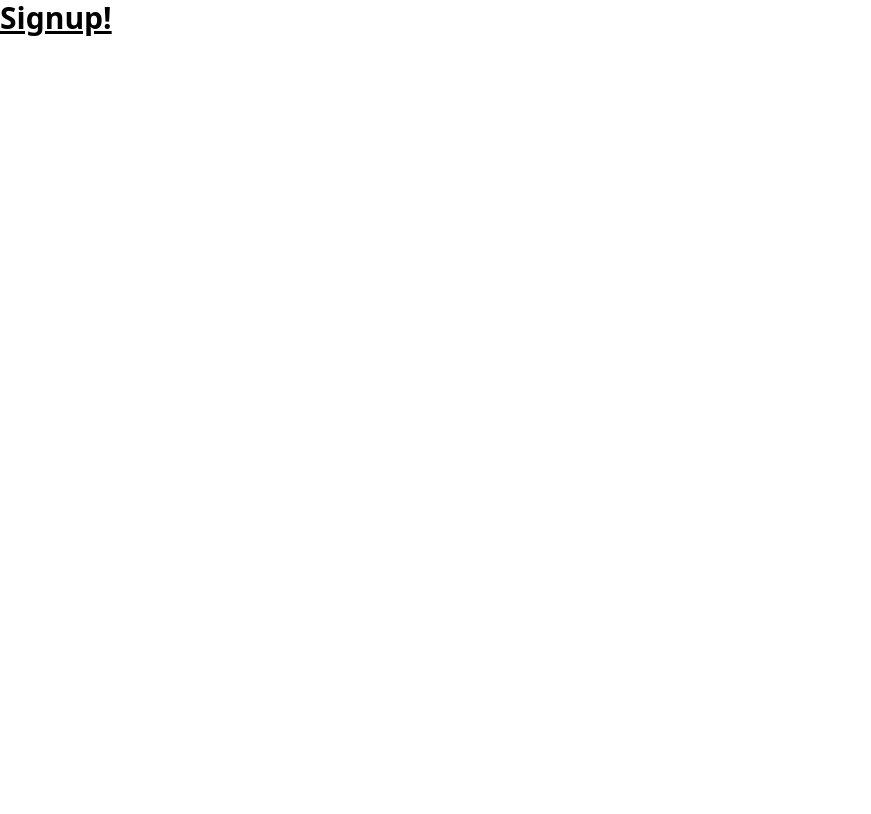
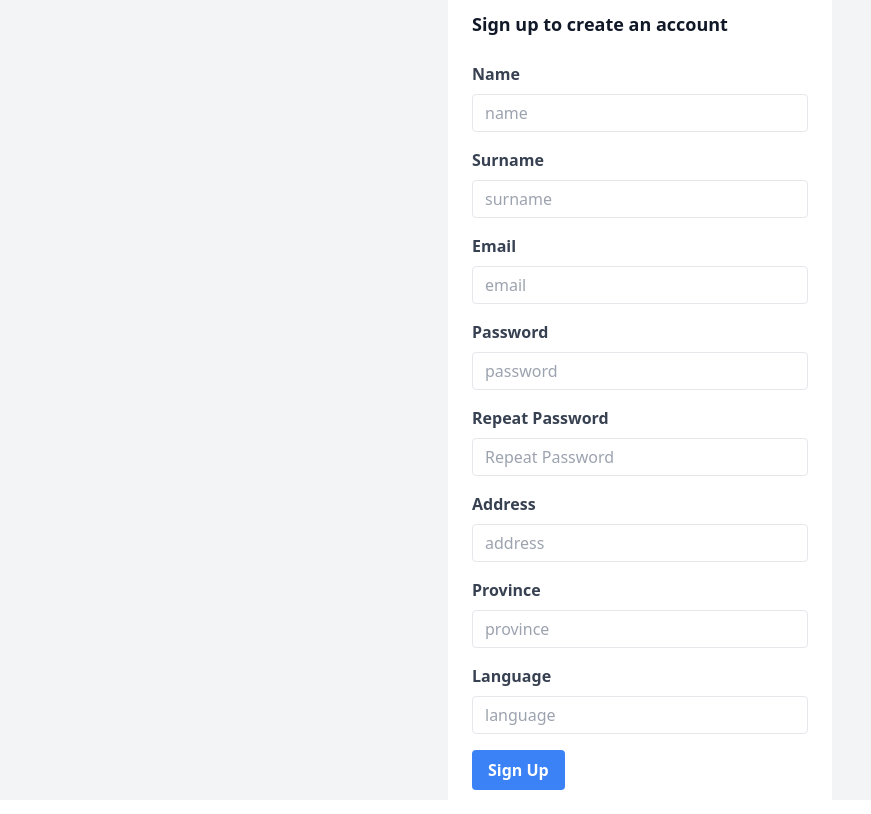
Before and after one commit to AndreaRettaroli/Recycle-Project-asw-21-22, a React (Vite) app in the folder client/: page /signup in a window 1280 px wide. Shown: the whole page, without its empty margins (0-871 px from the left). Built offline with nearby package versions, Linux system fonts and the light colour scheme; sample sign-in values are in the browser's storage.

Commit message:
feat: :construction: create signup form

```diff
--- a/client/src/pages/Signup.tsx
+++ b/client/src/pages/Signup.tsx
@@ -1,7 +1,263 @@
-import React from "react";
+import React, { FC } from "react";
+import { useForm } from "react-hook-form";
+import { useDispatch } from "react-redux";
+import { useNavigate } from "react-router-dom";
+import Api from "../api/Api";
+import useUserSession from "../hooks/useUserSession";
+import { setAuthUser } from "../redux/user.slice";
 
-const Signup = () => {
-  return <h1 className="text-3xl font-bold underline">Signup!</h1>;
+interface SignUpFormInput {
+  name: string;
+  surname: string;
+  email: string;
+  password: string;
+  repeatPassword: string;
+  address: string;
+  province: string;
+  language: string;
+}
+
+export const Signup: FC = () => {
+  const dispatch = useDispatch();
+  const navigate = useNavigate();
+
+  const { isLoggedIn, loggedUser, login, logout } = useUserSession();
+
+  const {
+    register,
+    handleSubmit,
+    formState: { errors },
+    watch,
+  } = useForm<SignUpFormInput>({
+    name: "",
+    surname: "",
+    email: "",
+    password: "",
+    repeatPassword: "",
+    address: "",
+    province: "",
+    language: "",
+  });
+  const onSubmit = async (data: SignUpFormInput, event: Event) => {
+    event.preventDefault();
+    signup(data);
+  };
+
+  const signup = async (data: SignUpFormInput) => {
+    try {
+      const response = await Api.post("/api/signup", data);
+      if (response.status === 200) {
+        dispatch(setAuthUser(response.data));
+        login(response.data.token, response.data._id);
+        navigate("/home");
+      }
+    } catch (err) {}
+  };
+
+  const password = React.useRef({});
+  password.current = watch("password", "");
+
+  return (
+    <div className="flex justify-center items-center h-screen bg-gray-100">
+      <div className="bg-white rounded-lg w-96 p-6">
+        <h2 className="text-lg font-semibold text-gray-900 mb-6">
+          Sign up to create an account
+        </h2>
+        <form onSubmit={handleSubmit(onSubmit)}>
+          <div className="mb-4">
+            <label
+              htmlFor="name"
+              className="block text-gray-700 font-bold mb-2"
+            >
+              Name
+            </label>
+            <input
+              type="text"
+              id="name"
+              placeholder="name"
+              className={`appearance-none border rounded w-full py-2 px-3 text-gray-700 leading-tight focus:outline-none focus:shadow-outline ${
+                errors.name ? "border-red-500" : ""
+              }`}
+              {...register("name", { required: true })}
+            />
+            {errors.name && (
+              <p className="text-red-500 text-sm">{errors.name.message}</p>
+            )}
+          </div>
+          <div className="mb-4">
+            <label
+              htmlFor="surname"
+              className="block text-gray-700 font-bold mb-2"
+            >
+              Surname
+            </label>
+            <input
+              type="text"
+              id="surname"
+              placeholder="surname"
+              className={`appearance-none border rounded w-full py-2 px-3 text-gray-700 leading-tight focus:outline-none focus:shadow-outline ${
+                errors.surname ? "border-red-500" : ""
+              }`}
+              {...register("surname", { required: true })}
+            />
+            {errors.surname && (
+              <p className="text-red-500 text-sm">{errors.surname.message}</p>
+            )}
+          </div>
+          <div className="mb-4">
+            <label
+              htmlFor="email"
+              className="block text-gray-700 font-bold mb-2"
+            >
+              Email
+            </label>
+            <input
+              type="email"
+              id="email"
+              placeholder="email"
+              className={`appearance-none border rounded w-full py-2 px-3 text-gray-700 leading-tight focus:outline-none focus:shadow-outline ${
+                errors.email ? "border-red-500" : ""
+              }`}
+              {...register("email", {
+                required: true,
+                pattern: {
+                  value: /^[A-Z0-9._%+-]+@[A-Z0-9.-]+\.[A-Z]{2,}$/i,
+                  message: "Invalid Email",
+                },
+              })}
+            />
+            {errors.email && (
+              <p className="text-red-500 text-sm">{errors.email.message}</p>
+            )}
+          </div>
+          <div className="mb-4">
+            <label
+              htmlFor="password"
+              className="block text-gray-700 font-bold mb-2"
+            >
+              Password
+            </label>
+            <input
+              type="password"
+              id="password"
+              placeholder="password"
+              className={`appearance-none border rounded w-full py-2 px-3 text-gray-700 leading-tight focus:outline-none focus:shadow-outline ${
+                errors.password ? "border-red-500" : ""
+              }`}
+              {...register("password", {
+                required: true,
+                pattern: {
+                  value:
+                    /^(?=.*[A-Z])(?=.*\d)(?=.*[@$!%^&*()_+={}[\]|;:"<>,.?/~`])[A-Za-z\d@$!%^&*()_+={}[\]|;:"<>,.?/~`]{8,}$/,
+                  message: "Invalid password. Please use a stronger password.",
+                },
+              })}
+            />
+            {errors.password && (
+              <p className="text-red-500 text-sm">{errors.password.message}</p>
+            )}
+          </div>
+          <div className="mb-4">
+            <label
+              htmlFor="repeatPassword"
+              className="block text-gray-700 font-bold mb-2"
+            >
+              Repeat Password
+            </label>
+            <input
+              type="password"
+              id="repeatPassword"
+              placeholder="Repeat Password"
+              className={`appearance-none border rounded w-full py-2 px-3 text-gray-700 leading-tight focus:outline-none focus:shadow-outline ${
+                errors.repeatPassword ? "border-red-500" : ""
+              }`}
+              {...register("repeatPassword", {
+                required: true,
+                pattern: {
+                  value:
+                    /^(?=.*[A-Z])(?=.*\d)(?=.*[@$!%^&*()_+={}[\]|;:"<>,.?/~`])[A-Za-z\d@$!%^&*()_+={}[\]|;:"<>,.?/~`]{8,}$/,
+                  message: "Invalid password. Please use a stronger password.",
+                },
+              })}
+            />
+            {errors.repeatPassword && (
+              <p className="text-red-500 text-sm">
+                {errors.repeatPassword.message}
+              </p>
+            )}
+          </div>
+          <div className="mb-4">
+            <label
+              htmlFor="address"
+              className="block text-gray-700 font-bold mb-2"
+            >
+              Address
+            </label>
+            <input
+              type="text"
+              id="address"
+              placeholder="address"
+              className={`appearance-none border rounded w-full py-2 px-3 text-gray-700 leading-tight focus:outline-none focus:shadow-outline ${
+                errors.address ? "border-red-500" : ""
+              }`}
+              {...register("address", { required: true })}
+            />
+            {errors.address && (
+              <p className="text-red-500 text-sm">{errors.address.message}</p>
+            )}
+          </div>
+          <div className="mb-4">
+            <label
+              htmlFor="province"
+              className="block text-gray-700 font-bold mb-2"
+            >
+              Province
+            </label>
+            <input
+              type="province"
+              id="province"
+              placeholder="province"
+              className={`appearance-none border rounded w-full py-2 px-3 text-gray-700 leading-tight focus:outline-none focus:shadow-outline ${
+                errors.address ? "border-red-500" : ""
+              }`}
+              {...register("province", { required: true })}
+            />
+            {errors.province && (
+              <p className="text-red-500 text-sm">{errors.province.message}</p>
+            )}
+          </div>
+          <div className="mb-4">
+            <label
+              htmlFor="language"
+              className="block text-gray-700 font-bold mb-2"
+            >
+              Language
+            </label>
+            <input
+              type="language"
+              id="language"
+              placeholder="language"
+              className={`appearance-none border rounded w-full py-2 px-3 text-gray-700 leading-tight focus:outline-none focus:shadow-outline ${
+                errors.address ? "border-red-500" : ""
+              }`}
+              {...register("language", { required: true })}
+            />
+            {errors.language && (
+              <p className="text-red-500 text-sm">{errors.language.message}</p>
+            )}
+          </div>
+          <div className="flex items-center justify-between">
+            <button
+              className="bg-blue-500 hover:bg-blue-700 text-white font-bold py-2 px-4 rounded focus:outline-none focus:shadow-outline"
+              type="submit"
+            >
+              Sign Up
+            </button>
+          </div>
+        </form>
+      </div>
+    </div>
+  );
 };
 
 export default Signup;
```
